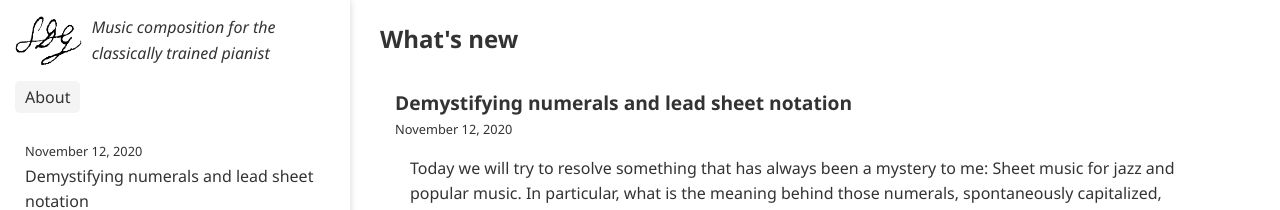
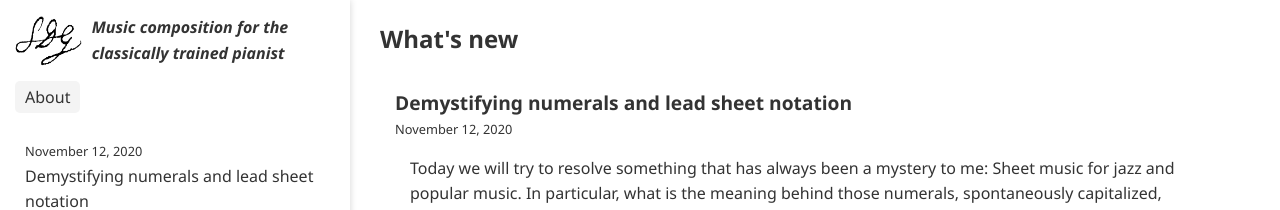
Before and after one commit to ansyblenetwork/sdg, a Jekyll site: the page built from index.html, in a window 1280 px wide. Shown: the top 210 px of the page. Built offline with Jekyll 4.4.1, drawn with Linux system fonts in a browser that asks for light colours.

Commit message:
Update page.html

```diff
--- a/_layouts/page.html
+++ b/_layouts/page.html
@@ -155,7 +155,7 @@ function D(string) { return document.getElementById(string);}
 	<div id="outersidebar" class="outersidebar">
 	<div class="sidebar">
 	<div class="rpanel" style="flex-grow: 1; position:relative; min-width:250px;" id="accountPanel" tabIndex="-1" onfocus="D('postlist').focus();">
-		<a href="{{ "" | absolute_url }}"><div style="display:flex; align-items:center; margin-bottom:15px"><img src="{{ "sdg-transparent.png" | relative_url }}" alt="Soli Deo gloria" style="flex-shrink:0; max-height:50px; padding-right:10px"><span style="font-style:italic">Music composition for the classically trained pianist</span></div></a>
+		<a href="{{ "" | absolute_url }}"><div style="display:flex; align-items:center; margin-bottom:15px"><img src="{{ "sdg-transparent.png" | relative_url }}" alt="Soli Deo gloria" style="flex-shrink:0; max-height:50px; padding-right:10px"><span style="font-style:italic; font-weight:bold">Music composition for the classically trained pianist</span></div></a>
 
 		<div style="margin-bottom:15px"><button><a href="{{ site.posts.last.url | relative_url }}">About</a></button></div>
 		<ul id="postlist" style="overflow:auto;">
```
